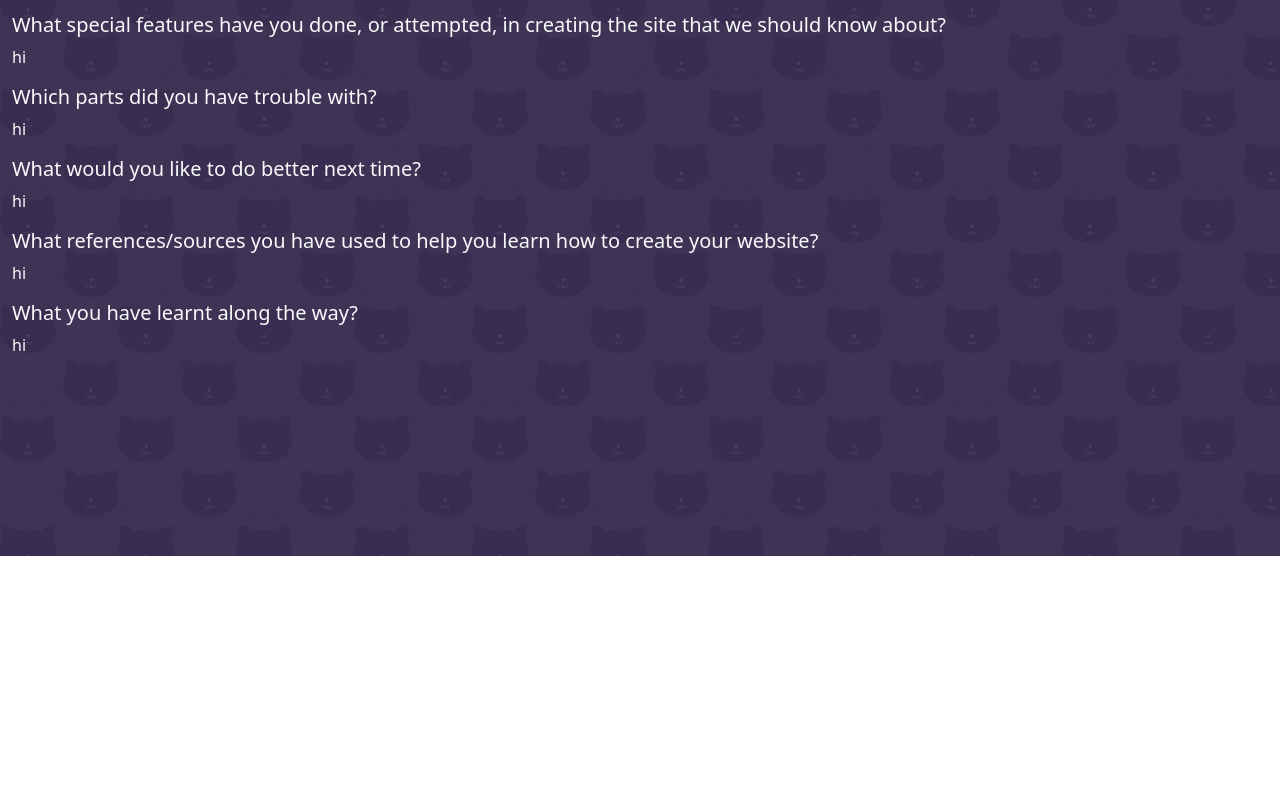
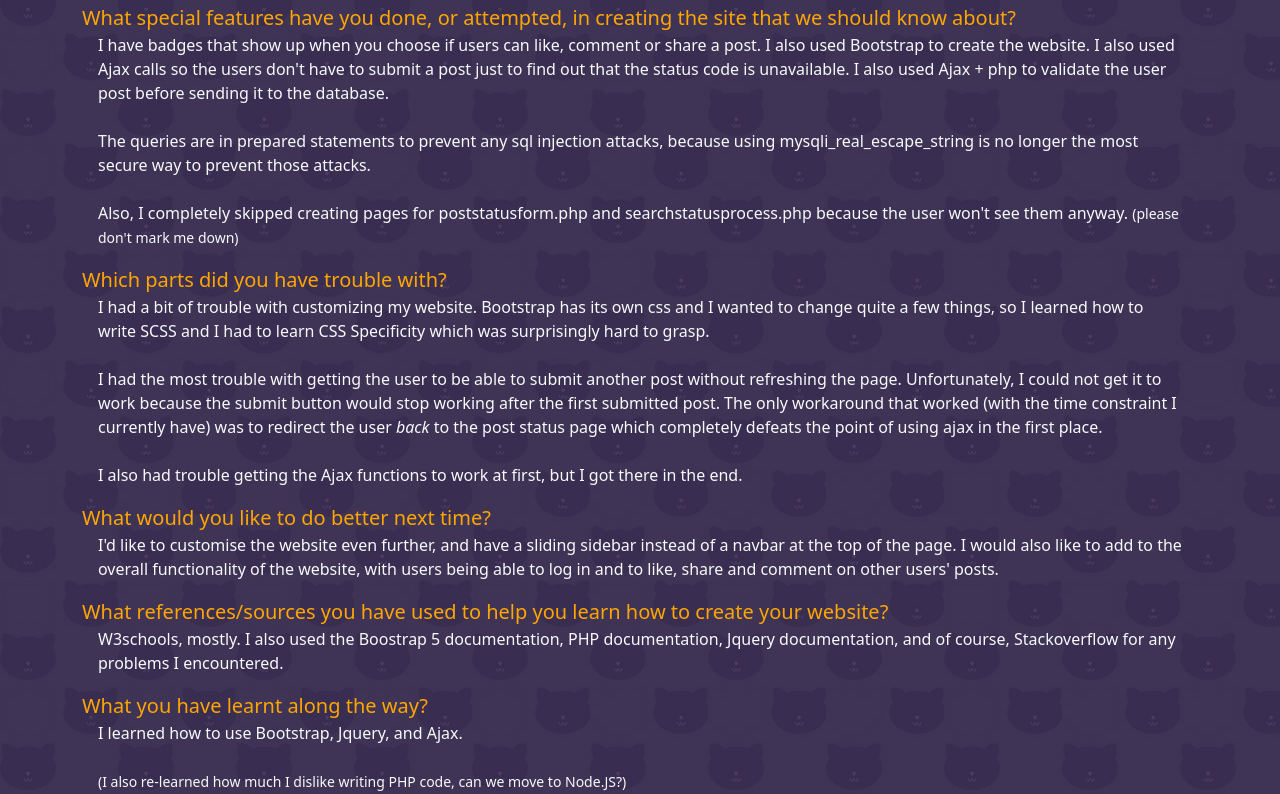
Before and after one commit to EllairaT/webdev-assignment-1, a website: page assign1/about.html in a window 1280 px wide. Shown: the part 244-1038 px from the top of the page. Before the commit the page ends 800 px from the top, so only its background shows below. Drawn offline with nearby package versions, Linux system fonts and the light colour scheme.

Commit message:
about page

```diff
--- a/assign1/about.html
+++ b/assign1/about.html
@@ -11,7 +11,7 @@
             integrity="sha384-JEW9xMcG8R+pH31jmWH6WWP0WintQrMb4s7ZOdauHnUtxwoG2vI5DkLtS3qm9Ekf"
             crossorigin="anonymous"></script>
         <script src="https://ajax.googleapis.com/ajax/libs/jquery/3.5.1/jquery.min.js"></script>
-        <link rel="stylesheet" href="https://cdn.jsdelivr.net/npm/bootstrap-icons@1.4.1/font/bootstrap-icons.css">
+        <link rel="stylesheet" href="https://cdn.jsdelivr.net/npm/bootstrap-icons@1.4.1/font/bootstrap-icons.css" />
         <script src="js/script.js"></script>
         <link rel="stylesheet" href="scss/style.css" type="text/css" />
         <title>About</title>
@@ -20,14 +20,18 @@
     <body>
         <nav class="navbar sticky-top navbar-expand-lg mb-3 mb-lg-5">
             <div class="container-fluid">
-                <a class="navbar-brand" href="#">
-                    <img src="images/logo.png" alt="whispurr logo" width="50" height="50" class="mx-2">
+                <a class="navbar-brand" href="index.html">
+                    <img src="images/logo.png" alt="whispurr logo" width="50" height="50" class="mx-2" />
                     whispurr
                     <small class="lead">keep meowing</small>
                 </a>
             </div>
+
+            <a href="index.html" class="nav-link" data-bs-toggle="tooltip" data-bs-placement="bottom"
+                title="Go back home"><i class="bi bi-house-fill h3"></i></a>
+
             <a href="poststatusform.php" class="nav-link" data-bs-toggle="tooltip" data-bs-placement="bottom"
-                title="Post New Status"><i class="bi bi-pencil-fill h3"></i></a>
+                title="Post new status"><i class="bi bi-pencil-fill h3"></i></a>
 
             <a href="searchstatusform.html" class="nav-link" data-bs-toggle="tooltip" data-bs-placement="bottom"
                 title="Search for status"><i class="bi bi-search h3"></i></a>
@@ -40,38 +44,64 @@
                     class="bi bi-github h3"></i></a>
         </nav>
 
-        <div class="content container-fluid ">
-            <div class="text-light">
-                <h3 class="display-3 ">About This Assignment</h3>
+        <div class="content mx-5">
+            <div>
+                <h3 class="display-4" style="color: rgba(255, 166, 0, 0.993);">About This Assignment</h3>
             </div>
-            <hr>
-            <div class="h5 text-light">
-                What special features have you done, or attempted, in creating the site that we should
-                know about?
+            <hr />
+            <div class="container">
+                <div class="lead" style="color: rgba(255, 166, 0, 0.993);">
+                    What special features have you done, or attempted, in creating the site
+                    that we should know about?
                 </div>
-            <p class="text-light">hi</p>
+                <p class="text-light mx-3">
+                    I have badges that show up when you choose if users can like, comment or
+                    share a post. I also used Bootstrap to create the website.
+                    I also used Ajax calls so the users don't have to submit a post just to find out that the status
+                    code is unavailable. I also used Ajax + php to validate the user post before
+                    sending it to the database.<br><br>
 
-            <div class="h5 text-light">
-                Which parts did you have trouble with?
-            </div>
-            <p class="text-light">hi</p>
+                    The queries are in prepared statements to prevent any sql injection attacks, because using mysqli_real_escape_string is no longer
+                    the most secure way to prevent those attacks. <br><br>
 
-            <div class="h5 text-light">
+                    Also, I completely skipped creating pages for poststatusform.php and searchstatusprocess.php because the user won't see them anyway. <small>(please don't mark me down)</small>
+                </p>
+
+                <div class="lead" style="color: rgba(255, 166, 0, 0.993);">Which parts did you have trouble with?</div>
+                <p class="text-light mx-3">I had a bit of trouble with customizing my website. Bootstrap has its own css
+                    and I wanted to change quite a few things, so I
+                    learned how to write SCSS and I had to learn CSS Specificity which was surprisingly hard to grasp.
+                    <br><br>
+
+                    I had the most trouble with getting the user to be able to submit another post without refreshing the page. Unfortunately, I could not get it to work
+                    because the submit button would stop working after the first submitted post. The only workaround that worked (with the time constraint I currently have) was to redirect the user <i>back</i> to the
+                    post status page which completely defeats the point of using ajax in the first place.   <br><br>
+
+                    I also had trouble getting the Ajax functions to work at first, but I got there in the end.
+                </p>
+
+                <div class="lead" style="color: rgba(255, 166, 0, 0.993);">
                     What would you like to do better next time?
                 </div>
-            <p class="text-light">hi</p>
+                <p class="text-light mx-3">I'd like to customise the website even further, and have a sliding sidebar instead of a navbar at the top of the page.
+                    I would also like to add to the overall functionality of the website, with users being able to log in and to like, share and comment on other users' posts.
 
-            <div class="h5 text-light">
-                What references/sources you have used to help you learn how to create your website?
+                </p>
+
+                <div class="lead" style="color: rgba(255, 166, 0, 0.993);">
+                    What references/sources you have used to help you learn how to create
+                    your website?
                 </div>
-            <p class="text-light">hi</p>
+                <p class="text-light mx-3">W3schools, mostly. I also used the Boostrap 5 documentation, PHP documentation, Jquery documentation, and of course, Stackoverflow for any problems I encountered.</p>
 
-            <div class="h5 text-light">
-                What you have learnt along the way?
+                <div class="lead" style="color: rgba(255, 166, 0, 0.993);">What you have learnt along the way?</div>
+                <p class="text-light mx-3">I learned how to use Bootstrap, Jquery, and Ajax. <br><br>
+
+                    <small>(I also re-learned how much I dislike writing PHP code, can we move to Node.JS?)</small>
+                </p>
+
+                <a href="index.html"><i class="bi bi-house-fill h3"></i>  Link to the homepage because the assignment brief asks for it</a>
             </div>
-            <p class="text-light">hi</p>
-
-
         </div>
     </body>
 
```
Also changed, not shown: assign1/index.html (+26 -15 lines), assign1/scss/style.scss (+11 -5 lines), assign1/searchstatusform.html (+11 -6 lines), 2 other files. Lines whose indentation alone changed are shown as unchanged.
